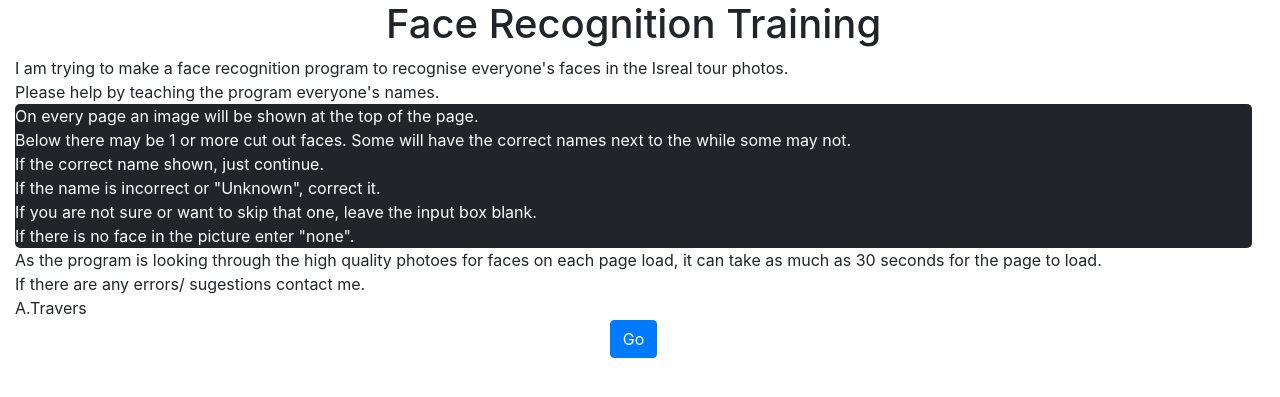
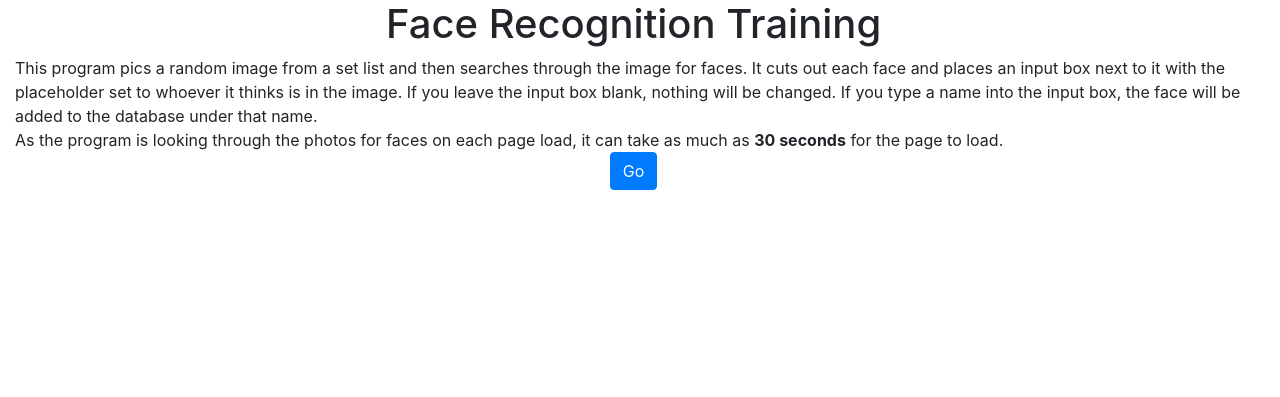
Before and after one commit to avt613/Image-Face-Recognition, a Flask app: page / in a window 1280 px wide. Shown: the top 397 px of the page. Run offline with Flask 2, Linux system fonts and the light colour scheme; parts of the project's set-up code (start-up, migrations or seed data) failed here and were passed over; some libraries are stand-ins or nearby versions.

Commit message:
gumicorn

```diff
--- a/templates/index.html
+++ b/templates/index.html
@@ -18,10 +18,8 @@
         </div>
         <div class="row">
             <div class="col">
-                <p>I am trying to make a face recognition program to recognise everyone's faces in the Isreal tour photos.<br>Please help by teaching the program everyone's names. <br></p>
-                <p style="background-color: #212529;color: #ffffff;border-radius: 5px;">On every page an image will be shown at the top of the page.<br>Below there may be 1 or more cut out faces. Some will have the correct names next to the while some may not.<br>If the correct name shown, just continue.
-                    <br>If the name is incorrect  or "Unknown", correct it.<br>If you are not sure or want to skip that one, leave the input box blank.<br>If there is no face in the picture enter "none".</p>
-                <p>As the program is looking through the high quality photoes for faces on each page load, it can take as much as 30 seconds for the page to load.<br>If there are any errors/ sugestions contact me.<br>A.Travers</p>
+                <p>This program pics a random image from a set list and then searches through the image for faces. It cuts out each face and places an input box next to it with the placeholder set to whoever it thinks is in the image. If you leave the input box blank, nothing will be changed. If you type a name into the input box, the face will be added to the database under that name.</p>
+                <p>As the program is looking through the photos for faces on each page load, it can take as much as <b>30 seconds</b> for the page to load.</p>
             </div>
         </div>
         <div class="row">
```
